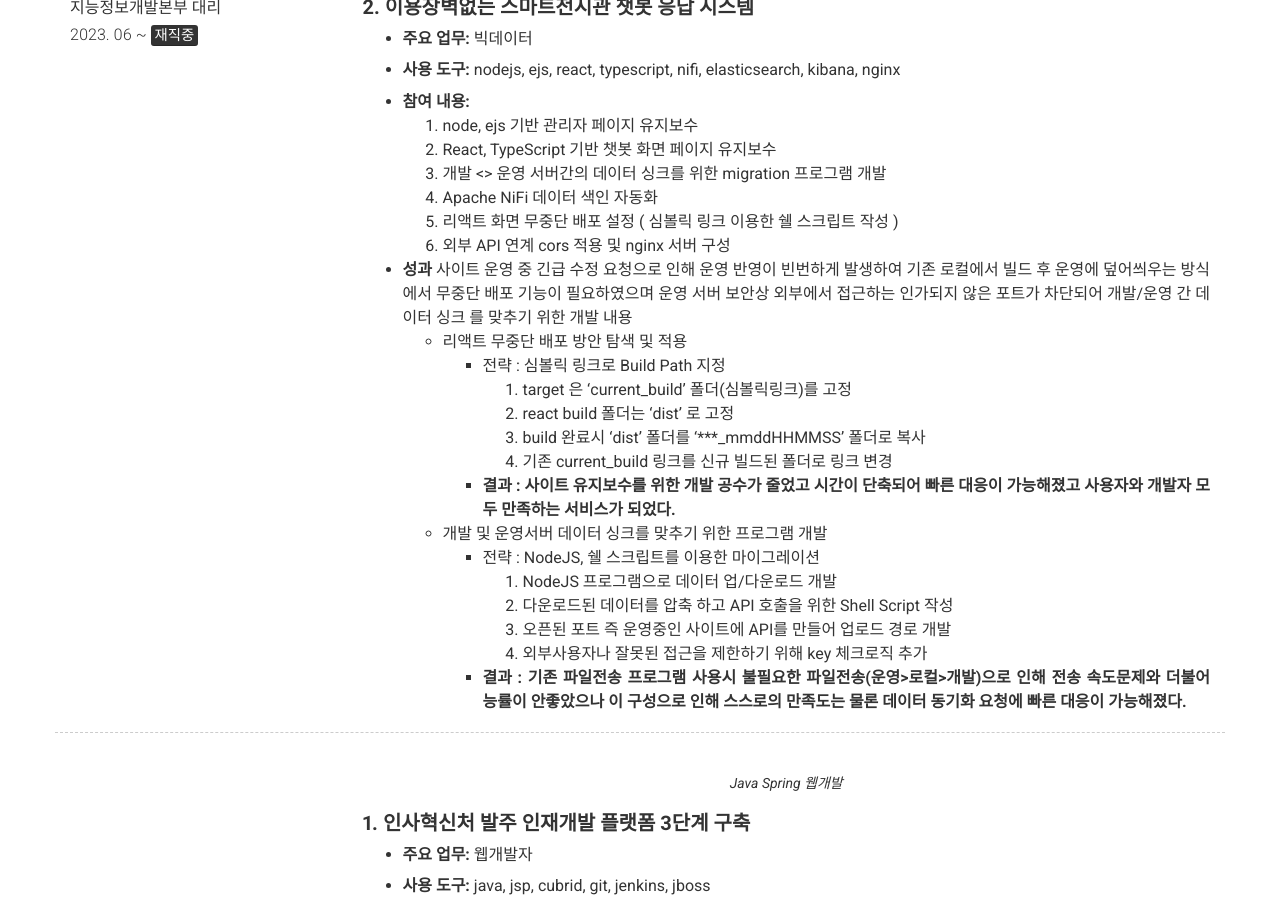
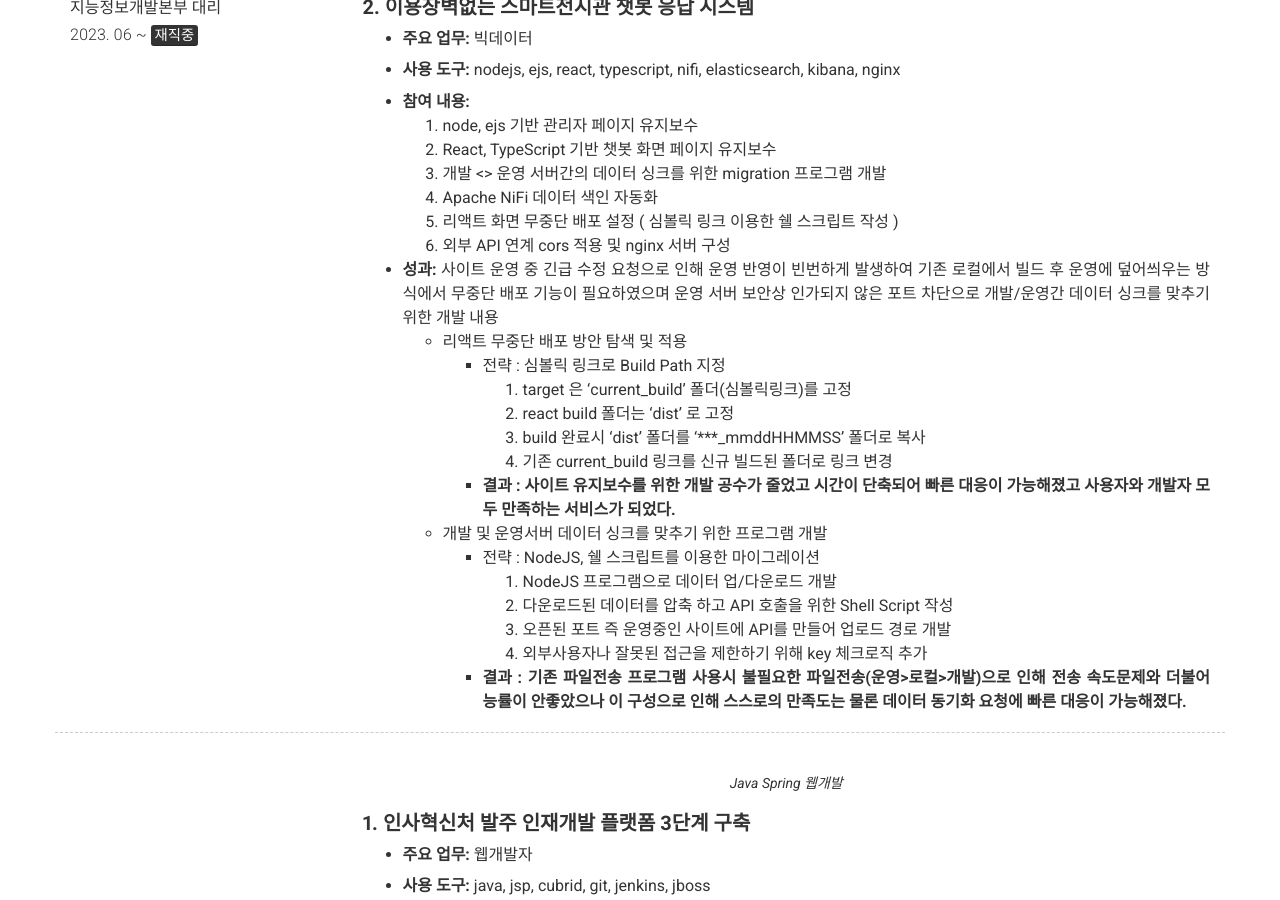
Before and after one commit to sihyeonleee/sihyeonleee.github.io, a Jekyll site: the page built from index.md, in a window 1280 px wide and 900 px high, scrolled down 2504 px. Built offline with Jekyll 4.4.1, drawn with Linux system fonts in a browser that asks for light colours; nearby versions of some CDN libraries.

Commit message:
no message

```diff
--- a/_config.yml
+++ b/_config.yml
@@ -217,11 +217,11 @@ content:
             5. 리액트 화면 무중단 배포 설정 ( 심볼릭 링크 이용한 쉘 스크립트 작성 )
             6. 외부 API 연계 cors 적용 및 nginx 서버 구성
 
-          - **성과**
+          - **성과:**
             사이트 운영 중 긴급 수정 요청으로 인해 운영 반영이 빈번하게 발생하여
             기존 로컬에서 빌드 후 운영에 덮어씌우는 방식에서 무중단 배포 기능이
-            필요하였으며 운영 서버 보안상 외부에서 접근하는 인가되지 않은 포트가
-            차단되어 개발/운영 간 데이터 싱크 를 맞추기 위한 개발 내용
+            필요하였으며 운영 서버 보안상 인가되지 않은 포트 차단으로 개발/운영간
+            데이터 싱크를 맞추기 위한 개발 내용
             - 리액트 무중단 배포 방안 탐색 및 적용
               - 전략 : 심볼릭 링크로 Build Path 지정
                 1. target 은 'current_build' 폴더(심볼릭링크)를 고정
```
